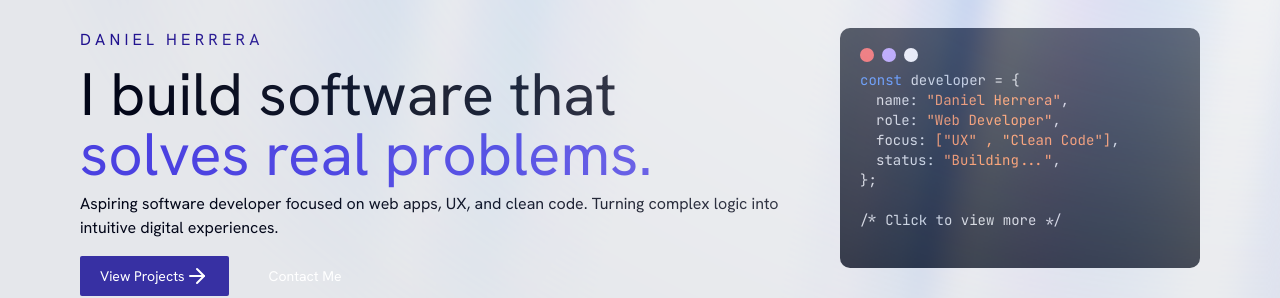
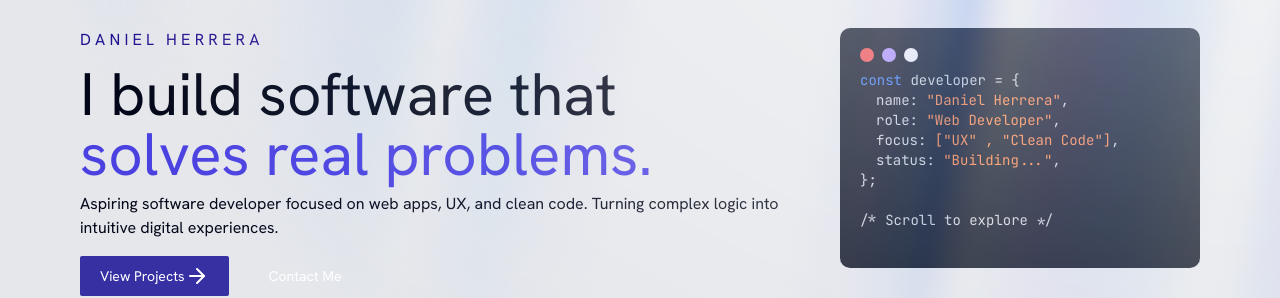
Before and after one commit to dherrera-code/herreradanielportfolio, a Next.js app: page / in a window 1280 px wide. Shown: the part 462-760 px from the top of the page. Built offline with nearby package versions, Linux system fonts and the light colour scheme.

Commit message:
update UI within hero section!

```diff
--- a/components/componentsV2/HeroSection.tsx
+++ b/components/componentsV2/HeroSection.tsx
@@ -23,7 +23,7 @@ const HeroSection = () => {
                             <div className='bg-purple-400 rounded-full w-3.5 h-3.5 mb-2'></div>
                             <div className='bg-gray-100 rounded-full w-3.5 h-3.5 mb-2'></div>
                         </div>
-                        <div className='z-600'>
+                        <div className='z-100'>
                             <p><span className='text-blue-500'>const</span> developer = {"{"}</p>
                             <p className='ps-4'>name: <span className='text-orange-400'>"Daniel Herrera"</span>,</p>
                             <p className='ps-4'>role: <span className='text-orange-400'>"Web Developer"</span>,</p>
@@ -31,7 +31,7 @@ const HeroSection = () => {
                             <p className='ps-4'>status: <span className='text-orange-400'>"Building..."</span>,</p>
                             <p>{"};"}</p>
                             <br />
-                            <p>/* Click to view more */</p>
+                            <p>/* Scroll to explore */</p>
                         </div>
                     </div>
                 </div>
```
